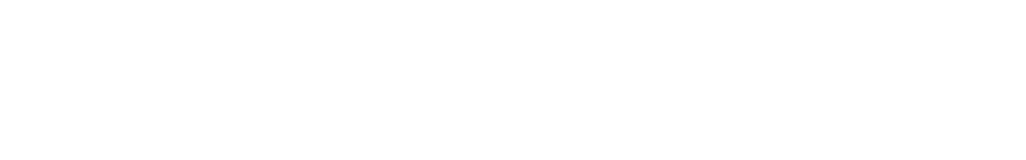
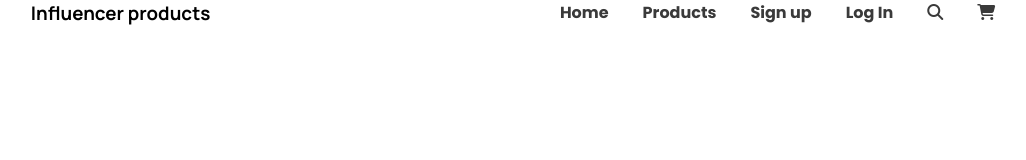
Before and after one commit to siamkhan7426/dslr-projact, a plain HTML site: page index.html in a window 1280 px wide. Shown: the whole page, without its empty margins (127-1153 px from the left). Drawn offline with Linux system fonts and the light colour scheme.

Commit message:
color padding disply

```diff
--- a/css/style.css
+++ b/css/style.css
@@ -0,0 +1,32 @@
+@import url('https://fonts.googleapis.com/css2?family=Poppins:ital,wght@0,700;1,600&display=swap');
+@import url('https://fonts.googleapis.com/css2?family=Manrope:wght@700&family=Poppins:ital,wght@0,700;1,600&display=swap');
+*{
+    margin: 0;
+    padding: 0;
+    font-family: 'Poppins', sans-serif;
+    font-family: 'Manrope', sans-serif;
+}
+.navbar{
+    display: flex;
+    justify-content: space-around;
+}
+.navbar > ul{
+    display: flex;
+
+}
+.navbar ul li{
+    padding-left:34px ;
+    list-style: none;
+    color: #3A3A3A;
+    font-feature-settings: 'clig' off, 'liga' off;
+    font-family: Poppins;
+    font-size: 16px;
+}
+.navbar ul li a{
+    text-decoration: none;
+    color: #3A3A3A;
+    font-feature-settings: 'clig' off, 'liga' off;
+    font-family: Poppins;
+    font-size: 16px;
+
+}
--- a/index.html
+++ b/index.html
@@ -5,11 +5,23 @@
     <meta http-equiv="X-UA-Compatible" content="IE=edge">
     <meta name="viewport" content="width=device-width, initial-scale=1.0">
     <link rel="stylesheet" href="/css/style.css">
+    <link rel="stylesheet" href="https://cdnjs.cloudflare.com/ajax/libs/font-awesome/6.5.1/css/all.min.css" integrity="sha512-DTOQO9RWCH3ppGqcWaEA1BIZOC6xxalwEsw9c2QQeAIftl+Vegovlnee1c9QX4TctnWMn13TZye+giMm8e2LwA==" crossorigin="anonymous" referrerpolicy="no-referrer" />
     <title>dslr projact</title>
 </head>
 <body>
     <header>
+        <nav class="navbar">
+            <h3>Influencer products</h3>
 
+            <ul>
+                <li><a href="">Home</a></li>
+                <li><a href="">Products</a></li>
+                <li><a href=""></a>Sign up</li>
+                <li><a href=""></a>Log In</li>
+                <li><i class="fa-solid fa-magnifying-glass"></i></li>
+                <li><i class="fa-solid fa-cart-shopping"></i></li>
+            </ul>
+        </nav>
     </header>
 </body>
 </html>
```
